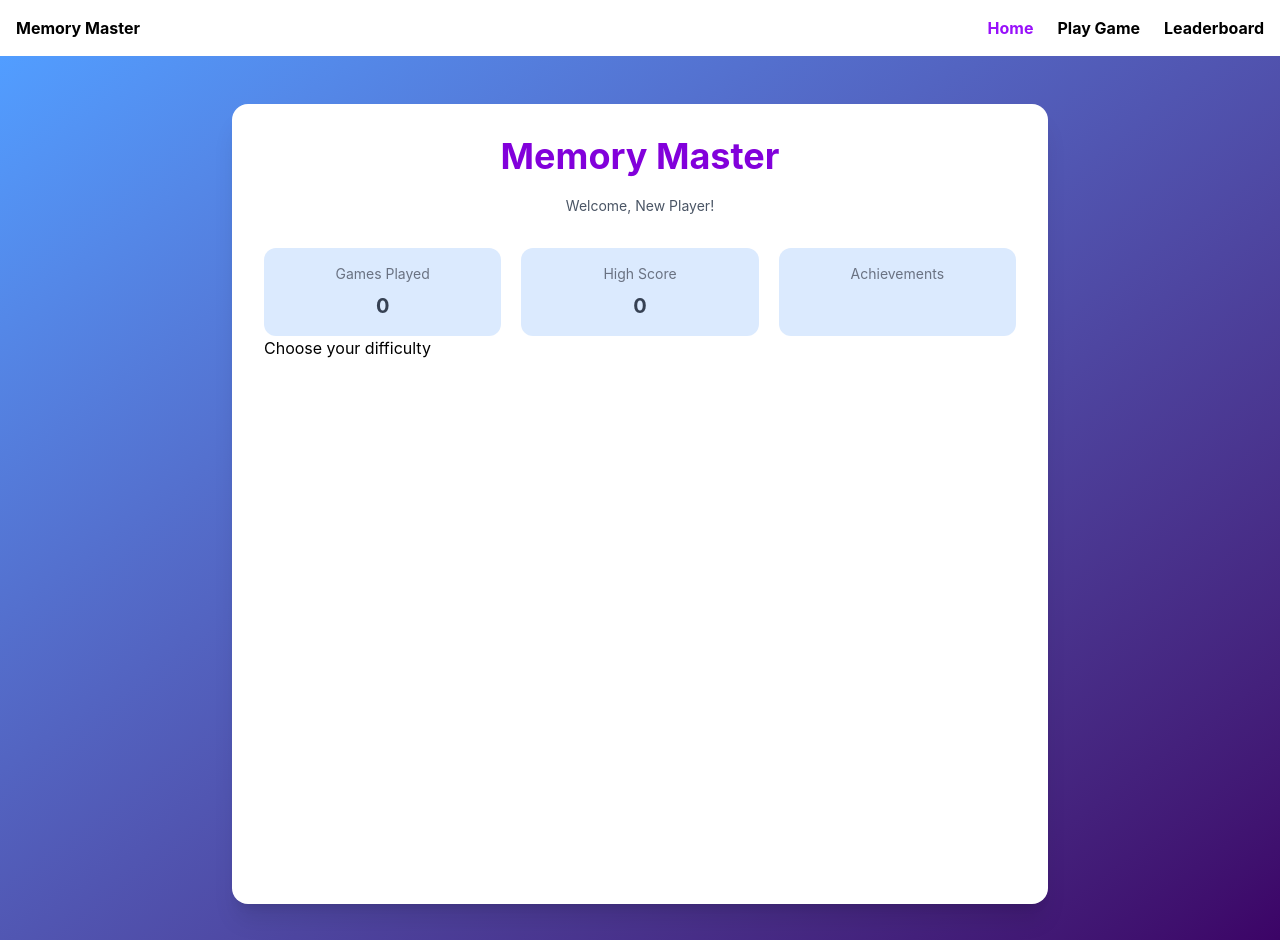
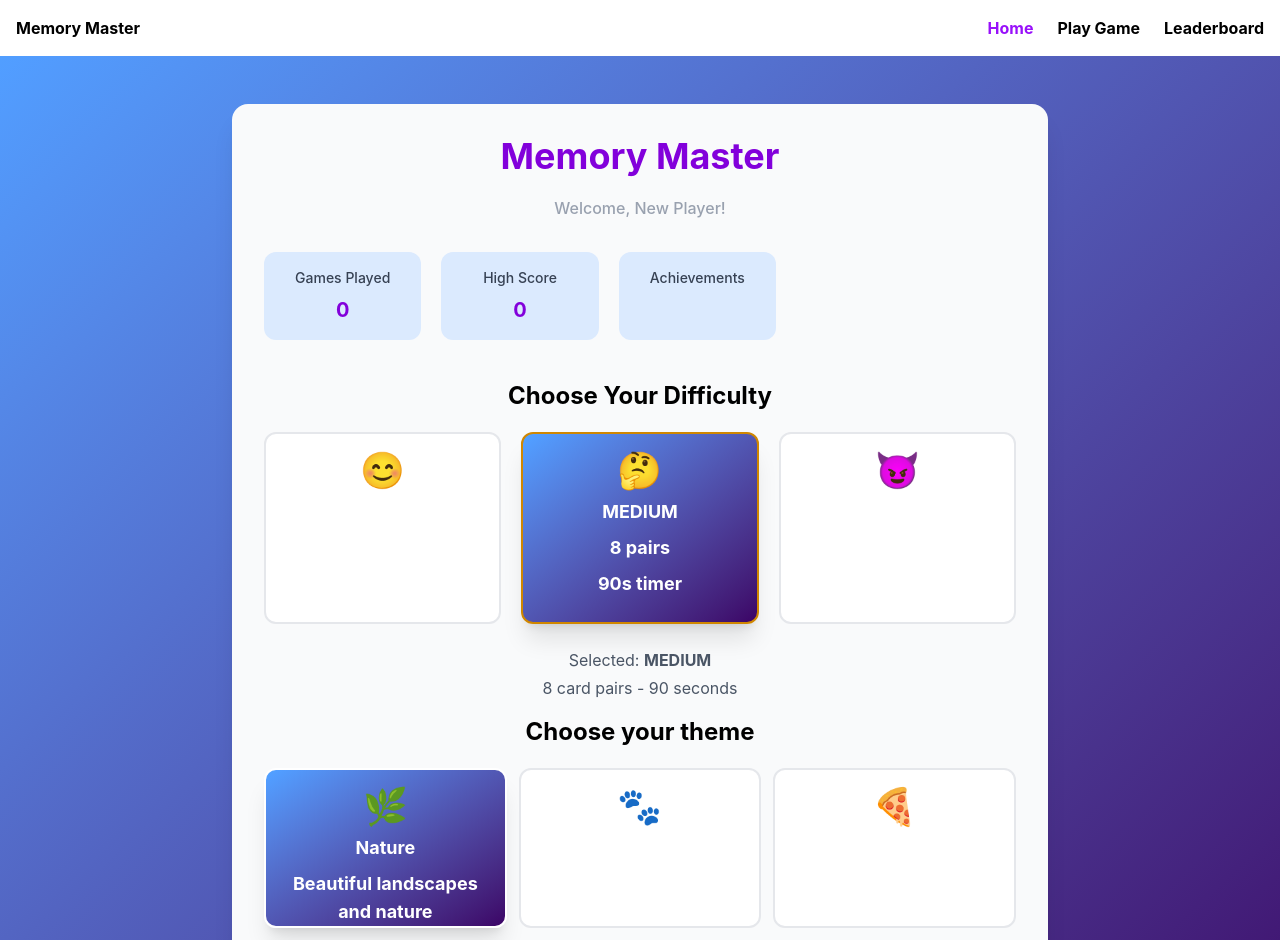
Before and after one commit to jjunglen/Major-Project-3-Mini-Game, a React (Vite) app in the folder mastering-react/: page / in a window 1280 px wide. Shown: the top 940 px of the page. Built offline with nearby package versions, Linux system fonts and the light colour scheme.

Commit message:
Home page header, stats, choose challenge, choose theme complete

```diff
--- a/mastering-react/src/pages/Home.jsx
+++ b/mastering-react/src/pages/Home.jsx
@@ -4,18 +4,33 @@ import { usePlayer } from "../context/PlayerContext";
 
 
 
-const DIFFICULTIES = [
-    { key: "easy", label: "EASY", pairs: 6, time: "120s" },
-    { key: "medium", label: "MEDIUM", pairs: 8, time: "90s" },
-    { key: "legendary", label: "LEGENDARY", pairs: 12, time: "45s" },
+const difficulites = [
+    { key: "easy", label: "EASY", emoji: "😊", pairs: 6, time: "120s" },
+    { key: "medium", label: "MEDIUM", emoji: "🤔", pairs: 8, time: "90s" },
+    { key: "legendary", label: "LEGENDARY", emoji: "😈", pairs: 12, time: "45s" },
+];
+
+const themes = [
+    { key: 'nature',   label: 'Nature',   emoji: '🌿', desc: 'Beautiful landscapes and nature' },
+    { key: 'animals',  label: 'Animals',  emoji: '🐾', desc: 'Cute animals' },
+    { key: 'food',     label: 'Food',     emoji: '🍕', desc: 'Delicious food' },
+    { key: 'space',    label: 'Space',    emoji: '🚀', desc: 'Rockets and planets' },
+    { key: 'sports',   label: 'Sports',   emoji: '⚽', desc: 'All kinds of sports' },
+    { key: 'music',    label: 'Music',    emoji: '🎵', desc: 'Music and instruments' },
 ];
 
 export default function Home() {
     const navigate = useNavigate();
 
-    const { difficulty, setDiffficulty, startGame, } = useGame();
+    const { difficulty, setDifficulty, startGame, theme, setTheme } = useGame();
 
     const { username, gamePlayed, topScore, achievements } = usePlayer();
+
+    const stats = [
+        { label: "Games Played", value: gamePlayed },
+        { label: "High Score", value: topScore },
+        { label: "Achievements", value: achievements },
+    ];
 
     const handleStart = () => {
         startGame();
@@ -24,32 +39,71 @@ export default function Home() {
 
     return (
         <main className="md:max-w-4xl mx-auto p-10">
-        <div className="bg-white h-screen p-8 shadow-xl rounded-2xl">
+            <div className="bg-gray-50 p-8 shadow-xl rounded-2xl">
                 <div className="flex flex-col space-y-5 text-center">
                     <h1 className="text-4xl text-purple-700 font-bold">
                     Memory Master
                     </h1>
-                <p className="text-gray-600 text-sm">Welcome, {username}!</p>
+                    <p className="text-gray-400 font-medium text-md">Welcome, {username}!</p>
                 </div>
                 {/* stats at the top */}
-            <div className="grid grid-cols-1 sm:grid-cols-3 gap-5 mt-8">
-                {[
-                { label: "Games Played", value: gamePlayed },
-                { label: "High Score", value: topScore },
-                { label: "Achievements", value: achievements },
-                ].map((stats) => (
+                <div className="grid grid-cols-3 max-w-lg gap-5 mt-8">
+                    {stats.map((stat) => (
                     <div
-                    key={stats.label}
-                    className="bg-blue-100 p-4 rounded-xl text-center"
+                        key={stat.label}
+                        className=" bg-blue-100 p-4 rounded-xl text-center"
                     >
-                    <p className="text-sm text-gray-500 mb-2">{stats.label}</p>
-                    <p className="text-xl font-bold text-gray-700">{stats.value}</p>
+                        <p className="text-sm font-medium text-gray-700 mb-2">{stat.label}</p>
+                        <p className="text-xl font-bold text-purple-700">
+                        {stat.value}
+                        </p>
                     </div>
                     ))}
                 </div>
+
                 {/* Choose your difficulty */}
-            <h2>Choose your difficulty</h2>
-
+                <div className="mt-10">
+                    <h2 className="text-center font-bold text-2xl">
+                    Choose Your Difficulty
+                    </h2>
+                    <div className="grid grid-cols-1 sm:grid-cols-3 gap-5 mt-5">
+                    {difficulites.map((levelStrength) => (
+                        <div
+                        key={levelStrength.key}
+                        onClick={() => setDifficulty(levelStrength.key)}
+                        className={`flex-1 p-4 text-center font-bold rounded-xl border-2 transition-all ${difficulty === levelStrength.key ? "bg-linear-to-br from-blue-400 to-purple-950 text-white shadow-xl border-yellow-600" : "bg-white text-white border-gray-200 hover:border-yellow-600"}`}
+                        >
+                        <p className="text-4xl mb-2">{levelStrength.emoji}</p>
+                        <p className="mb-2 text-lg">{levelStrength.label}</p>
+                        <p className="mb-2 text-lg">{levelStrength.pairs} pairs</p>
+                        <p className="mb-2 text-lg">{levelStrength.time} timer</p>
+                        </div>
+                    ))}
+                    </div>
+                    {difficulty && (
+                        <div className="p-4 text-center text-gray-600">
+                            <p className="mt-2">Selected: <span className="font-bold">{difficulty.toUpperCase()}</span></p>
+                            <p className="mt-1">{difficulites.find(diff => diff.key === difficulty).pairs} card pairs - {difficulites.find(diff => diff.key === difficulty).time.replace("s", "")} seconds</p>
+                        </div>
+                    )}
+                </div>
+                {/* Choose your theme */}
+                <div>
+                    <h2 className="text-center text-2xl font-bold">Choose your theme</h2>
+                    <div className="grid grid-col-1 sm:grid-cols-3 gap-3 mt-5">
+                        {themes.map(t => (
+                            <div
+                                key={t.key}
+                                onClick={() => setTheme(t.key)}
+                                className={`flex-1 h-40 p-4 text-center font-bold rounded-xl border-2 transition-all ${theme === t.key ? "bg-linear-to-br from-blue-400 to-purple-950 text-white shadow-xl" : "bg-white text-white border-gray-200"}`}
+                            >
+                                <p className="text-4xl mb-2">{t.emoji}</p>
+                                <p className="mb-2 text-lg">{t.label}</p>
+                                <p className="mb-2 text-lg">{t.desc}</p>
+                            </div>
+                        ))}
+                    </div>
+                </div>
             </div>
         </main>
     );
```
Lines whose indentation alone changed are shown as unchanged.
